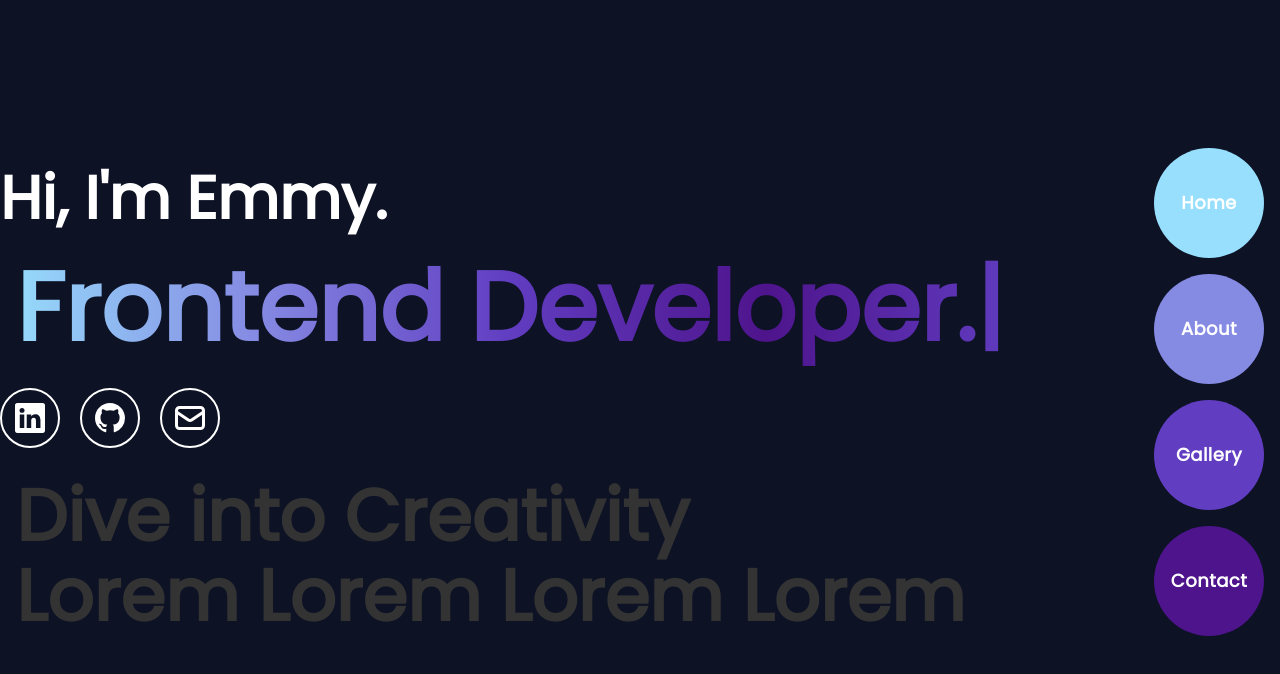
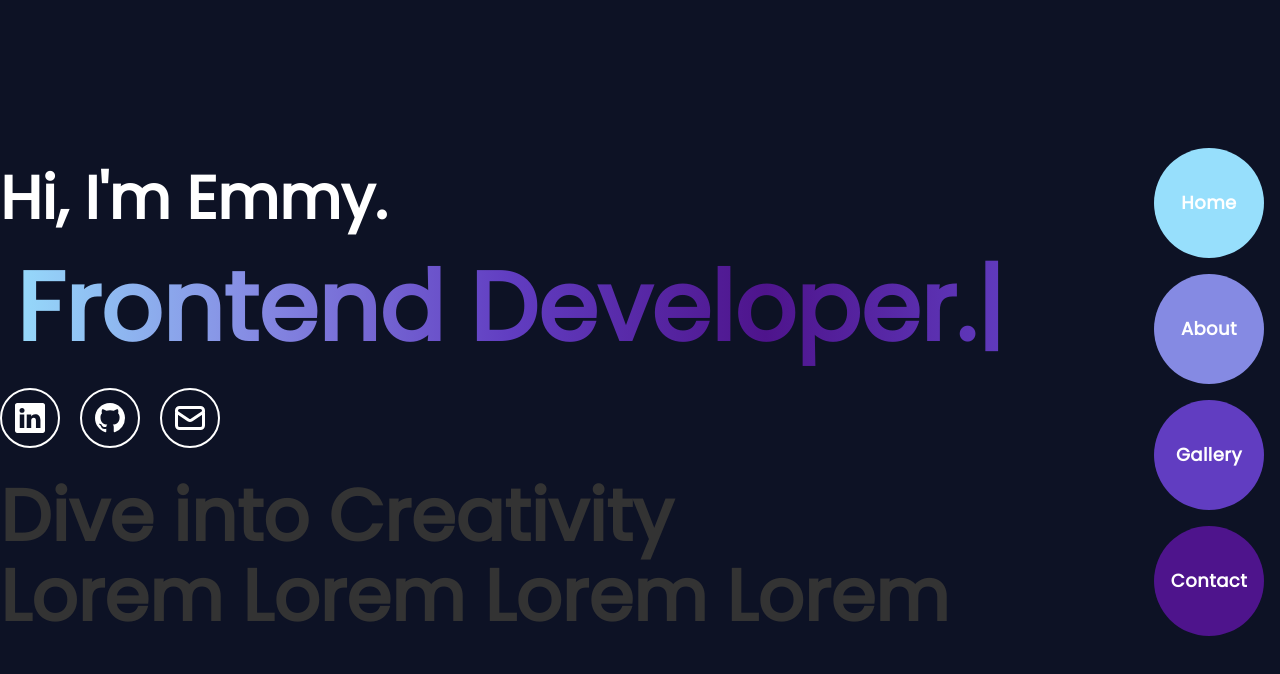
Before and after one commit to eobcre/portfolio-next13, a Next.js app: page / in a window 1280 px wide. Shown: the top 674 px of the page. Built offline with nearby package versions, Linux system fonts and the light colour scheme.

Commit message:
updated padding

```diff
--- a/src/app/components/Description.tsx
+++ b/src/app/components/Description.tsx
@@ -1,6 +1,6 @@
 const Description = () => {
   return (
-    <div className='text-[#333333] text-7xl font-bold p-4'>
+    <div className='text-[#333333] text-7xl font-bold py-4'>
       <p className="mb-2">Dive into Creativity</p>
       <p>Lorem Lorem Lorem Lorem</p>
     </div>
```
